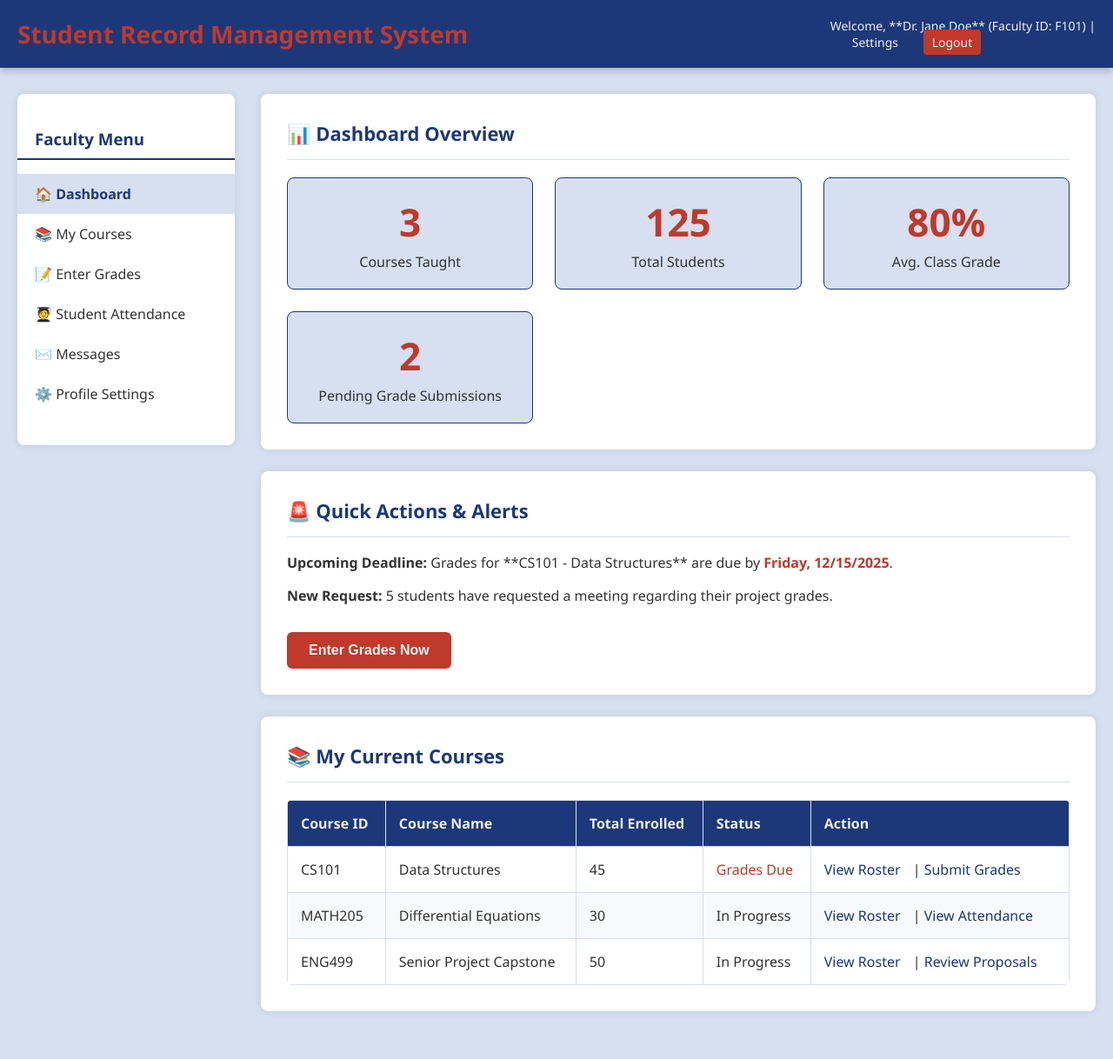
After one commit to vishalpotinda2608/studentManagementSystem, a Django app: page /faculty_InnerPage in a window 1280 px wide. The commit adds this page. Shown: the whole page at 87% size. Run offline with Django 5.2, Linux system fonts and the light colour scheme.

Commit message:
first commit

```diff
--- a/StudentRecord/templates/adminimp.html
+++ b/StudentRecord/templates/dashboard.html
@@ -1,6 +1,3 @@
-<!-- {%extends 'base.html'%}
-
-{% block content %}
 <!DOCTYPE html>
 <html lang="en">
 <head>
@@ -229,4 +226,3 @@
     <script src="https://cdn.jsdelivr.net/npm/bootstrap@5.3.3/dist/js/bootstrap.bundle.min.js"></script>
 </body>
 </html>
-{%endblock%} -->
--- /dev/null
+++ b/StudentRecord/templates/facultyInnerPage.html
@@ -0,0 +1,300 @@
+<!DOCTYPE html>
+<html lang="en">
+<head>
+    <meta charset="UTF-8">
+    <meta name="viewport" content="width=device-width, initial-scale=1.0">
+    <title>Faculty Dashboard - SRMS (Lighter Theme)</title>
+    <style>
+        /* Define Color Variables */
+        :root {
+            --primary-light-blue: #D6E0F0; /* Very light slate background */
+            --secondary-dark-blue: #1C3879; /* Deep blue for header/accents */
+            --accent-bright-red: #C0392B; /* Strong red for alerts/actions */
+            --content-background: #FFFFFF; /* Pure white for content blocks */
+            --text-dark: #333333;
+            --text-light: #F0F0F0;
+        }
+
+        /* General Body and Layout */
+        body {
+            font-family: 'Segoe UI', Tahoma, Geneva, Verdana, sans-serif;
+            margin: 0;
+            padding: 0;
+            background-color: var(--primary-light-blue);
+            color: var(--text-dark);
+        }
+
+        /* Header and Navigation */
+        header {
+            background-color: var(--secondary-dark-blue);
+            color: var(--text-light);
+            padding: 20px;
+            display: flex;
+            justify-content: space-between;
+            align-items: center;
+            box-shadow: 0 4px 8px rgba(0, 0, 0, 0.2);
+        }
+        header h1 {
+            margin: 0;
+            font-size: 28px;
+            color: var(--accent-bright-red); /* Title highlighted in red */
+        }
+        .user-info {
+            font-size: 14px;
+        }
+        .user-info nav a {
+            color: var(--text-light);
+            text-decoration: none;
+            margin-left: 15px;
+            padding: 5px 10px;
+            border-radius: 4px;
+            transition: background-color 0.3s;
+        }
+        .user-info nav a:hover {
+            background-color: var(--accent-bright-red);
+        }
+
+        /* Main Container */
+        .container {
+            display: flex;
+            max-width: 1400px;
+            margin: 30px auto;
+            padding: 0 20px;
+        }
+
+        /* Sidebar Menu */
+        .sidebar {
+            width: 250px;
+            background-color: var(--content-background);
+            padding: 20px 0;
+            border-radius: 8px;
+            box-shadow: 0 0 10px rgba(0, 0, 0, 0.1);
+            margin-right: 30px;
+            height: fit-content;
+        }
+        .sidebar h3 {
+            padding: 0 20px 10px 20px;
+            border-bottom: 2px solid var(--secondary-dark-blue);
+            margin-bottom: 15px;
+            color: var(--secondary-dark-blue);
+        }
+        .sidebar ul {
+            list-style: none;
+            padding: 0;
+        }
+        .sidebar li a {
+            text-decoration: none;
+            color: var(--text-dark);
+            display: flex;
+            align-items: center;
+            padding: 12px 20px;
+            transition: background-color 0.3s, color 0.3s;
+        }
+        .sidebar li a:hover, .sidebar li a.active {
+            background-color: var(--primary-light-blue);
+            color: var(--secondary-dark-blue);
+            font-weight: bold;
+        }
+
+        /* Main Content Area */
+        .content {
+            flex-grow: 1;
+        }
+        .dashboard-section {
+            background-color: var(--content-background);
+            padding: 30px;
+            border-radius: 8px;
+            box-shadow: 0 0 10px rgba(0, 0, 0, 0.1);
+            margin-bottom: 25px;
+        }
+        .dashboard-section h2 {
+            color: var(--secondary-dark-blue);
+            border-bottom: 1px solid var(--primary-light-blue);
+            padding-bottom: 15px;
+            margin-top: 0;
+            font-size: 22px;
+        }
+
+        /* Overview Cards */
+        .card-container {
+            display: grid;
+            grid-template-columns: repeat(auto-fit, minmax(220px, 1fr));
+            gap: 25px;
+            margin-top: 20px;
+        }
+        .card {
+            background-color: var(--primary-light-blue);
+            border: 1px solid var(--secondary-dark-blue);
+            padding: 20px;
+            border-radius: 8px;
+            text-align: center;
+            transition: transform 0.3s, box-shadow 0.3s;
+        }
+        .card:hover {
+            transform: translateY(-5px);
+            box-shadow: 0 5px 15px rgba(28, 56, 121, 0.2);
+        }
+        .card-value {
+            font-size: 44px;
+            font-weight: 700;
+            color: var(--accent-bright-red);
+            margin-bottom: 5px;
+        }
+        .card-label {
+            font-size: 16px;
+            color: var(--text-dark);
+        }
+
+        /* Quick Action Button */
+        .action-button {
+            background-color: var(--accent-bright-red);
+            color: var(--text-light);
+            border: none;
+            padding: 12px 25px;
+            border-radius: 6px;
+            cursor: pointer;
+            font-weight: bold;
+            font-size: 16px;
+            margin-top: 15px;
+            transition: background-color 0.3s, box-shadow 0.3s;
+        }
+        .action-button:hover {
+            background-color: #A93226; /* Slightly darker red on hover */
+            box-shadow: 0 5px 15px rgba(192, 57, 43, 0.4);
+        }
+
+        /* Table Styling */
+        table {
+            width: 100%;
+            border-collapse: collapse;
+            margin-top: 20px;
+            border-radius: 6px;
+            overflow: hidden;
+        }
+        th, td {
+            border: 1px solid #D6E0F0; /* Very light border */
+            padding: 15px;
+            text-align: left;
+        }
+        th {
+            background-color: var(--secondary-dark-blue);
+            color: var(--text-light);
+            font-weight: bold;
+        }
+        tr:nth-child(even) {
+            background-color: #F8F9FA; /* Off-white stripe effect */
+        }
+        tr:hover {
+            background-color: var(--primary-light-blue);
+        }
+        td a {
+            color: var(--secondary-dark-blue);
+            text-decoration: none;
+            margin-right: 10px;
+            transition: color 0.2s;
+        }
+        td a:hover {
+            color: var(--accent-bright-red);
+        }
+    </style>
+</head>
+<body>
+
+    <header>
+        <h1>Student Record Management System</h1>
+        <div class="user-info">
+            Welcome, **Dr. Jane Doe** (Faculty ID: F101) |
+            <nav>
+                <a href="javascript:void(0);">Settings</a>
+                <a href="login.html" style="background-color: var(--accent-bright-red);">Logout</a>
+            </nav>
+        </div>
+    </header>
+
+    <div class="container">
+        <div class="sidebar">
+            <h3>Faculty Menu</h3>
+            <ul>
+                <li><a href="#" class="active">🏠 Dashboard</a></li>
+                <li><a href="javascript:void(0);">📚 My Courses</a></li>
+                <li><a href="javascript:void(0);">📝 Enter Grades</a></li>
+                <li><a href="javascript:void(0);">🧑‍🎓 Student Attendance</a></li>
+                <li><a href="javascript:void(0);">✉️ Messages</a></li>
+                <li><a href="javascript:void(0);">⚙️ Profile Settings</a></li>
+            </ul>
+        </div>
+
+        <div class="content">
+
+            <div class="dashboard-section">
+                <h2>📊 Dashboard Overview</h2>
+                <div class="card-container">
+                    <div class="card">
+                        <div class="card-value">3</div>
+                        <div class="card-label">Courses Taught</div>
+                    </div>
+                    <div class="card">
+                        <div class="card-value">125</div>
+                        <div class="card-label">Total Students</div>
+                    </div>
+                    <div class="card">
+                        <div class="card-value">80%</div>
+                        <div class="card-label">Avg. Class Grade</div>
+                    </div>
+                    <div class="card">
+                        <div class="card-value">2</div>
+                        <div class="card-label">Pending Grade Submissions</div>
+                    </div>
+                </div>
+            </div>
+
+            <div class="dashboard-section">
+                <h2>🚨 Quick Actions & Alerts</h2>
+                <p><strong>Upcoming Deadline:</strong> Grades for **CS101 - Data Structures** are due by <span style="color: var(--accent-bright-red); font-weight: bold;">Friday, 12/15/2025</span>.</p>
+                <p><strong>New Request:</strong> 5 students have requested a meeting regarding their project grades.</p>
+                <button class="action-button">Enter Grades Now</button>
+            </div>
+
+            <div class="dashboard-section">
+                <h2>📚 My Current Courses</h2>
+                <table>
+                    <thead>
+                        <tr>
+                            <th>Course ID</th>
+                            <th>Course Name</th>
+                            <th>Total Enrolled</th>
+                            <th>Status</th>
+                            <th>Action</th>
+                        </tr>
+                    </thead>
+                    <tbody>
+                        <tr>
+                            <td>CS101</td>
+                            <td>Data Structures</td>
+                            <td>45</td>
+                            <td style="color: var(--accent-bright-red); font-weight: 500;">Grades Due</td>
+                            <td><a href="javascript:void(0);">View Roster</a> | <a href="javascript:void(0);">Submit Grades</a></td>
+                        </tr>
+                        <tr>
+                            <td>MATH205</td>
+                            <td>Differential Equations</td>
+                            <td>30</td>
+                            <td>In Progress</td>
+                            <td><a href="javascript:void(0);">View Roster</a> | <a href="javascript:void(0);">View Attendance</a></td>
+                        </tr>
+                        <tr>
+                            <td>ENG499</td>
+                            <td>Senior Project Capstone</td>
+                            <td>50</td>
+                            <td>In Progress</td>
+                            <td><a href="javascript:void(0);">View Roster</a> | <a href="javascript:void(0);">Review Proposals</a></td>
+                        </tr>
+                    </tbody>
+                </table>
+            </div>
+
+        </div>
+    </div>
+
+</body>
+</html>
--- a/StudentRecord/templates/index.html
+++ b/StudentRecord/templates/index.html
@@ -6,9 +6,6 @@
             <h1 class="display-3 fw-bold">Dr.D.Y.Patil Student Record Management</h1>
             <p class="lead mb-4">Centralized platform for tracking academic progress, attendance, and administrative data.</p>
 
-            <a href="#" class="btn btn-custom-red btn-lg me-2">View Records</a>
-
-            <a href="#" class="btn btn-outline-info btn-lg">Add New Student</a>
         </div>
     </header>
 
--- a/StudentRecord/templates/studentLogin.html
+++ b/StudentRecord/templates/studentLogin.html
@@ -47,7 +47,7 @@
                 <div id="messageBox" class="hidden p-3 mb-4 rounded-lg text-center font-medium transition duration-300"></div>
 
                 <!-- Student ID Input -->
-                <div class="mb-5">
+                <div class="mb-5" >
                     <label for="studentId" class="block text-sm font-medium text-gray-700 mb-1">Student ID</label>
                     <div class="relative">
                         <span class="absolute inset-y-0 left-0 flex items-center pl-3 text-gray-400">
@@ -99,7 +99,7 @@
 
         // Hardcoded Credentials for Student (DANGER: DO NOT use hardcoded credentials in production!)
         const STUDENT_ID = 'S12345';
-        const STUDENT_PASS = 'student123';
+        const STUDENT_PASS = 'student';
 
         function showMessage(message, type = 'success') {
             messageBox.textContent = message;
--- a/StudentRecord/views.py
+++ b/StudentRecord/views.py
@@ -1,6 +1,10 @@
-from django.shortcuts import render
+from django.shortcuts import render, redirect
+from django.contrib.auth import authenticate, login
+from django.contrib import messages
+from connect import connection
 
 # Create your views here.
+
 def index(request):
     return render(request,'index.html')
 
@@ -8,10 +12,56 @@ def records(request):
     return render(request,'records.html')
 
 def admin_page(request):
+    if request.method == 'POST':
+        studentId = request.POST.get("username")
+        password = request.POST.get("password")
+
+        print(studentId)
+        print(password)
+
+        connect = connection()
+        cursor = connect.cursor()
+
+        query = "SELECT * FROM users"
+        cursor.execute(query)
+
+        result = cursor.fetchall()
+
+        for row in result:
+            print(row)
+
+        cursor.close()
+
+        user = authenticate(request, studentId = studentId, password = password)
+
+        if user is not None:
+            login(request,user)
+            return redirect('home')
+        else:
+           messages.error(request,"Invalid username or password")
+
+
     return render(request,'admin_page.html')
 
 def studentLogin(request):
+    if request.method == 'POST':
+        username = request.POST.get("username")
+        password = request.POST.get("password")
+
+        user = authenticate(request,username = username, password = password)
+
+        if user is not None:
+            login(request,user)
+            return redirect('home')
+        else:
+            messages.error(request,'Invalid username or password')
     return render(request,'studentLogin.html')
 
 def facultylogin(request):
     return render(request,'facultylogin.html')
+
+def dashboard(request):
+    return render(request,'dashboard.html')
+
+def facultyInnerPage(request):
+    return render(request,'facultyInnerPage.html')
--- a/StudentRecordManagement/settings.py
+++ b/StudentRecordManagement/settings.py
@@ -76,7 +76,11 @@ WSGI_APPLICATION = 'StudentRecordManagement.wsgi.application'
 DATABASES = {
     'default': {
         'ENGINE': 'django.db.backends.sqlite3',
-        'NAME': BASE_DIR / 'db.sqlite3',
+        'NAME': 'studentrecordms_db',
+        'USER': 'root',
+        'PASSWORD':'',
+        'HOST': 'localhost',
+        'PORT':'3306',
     }
 }
 
--- a/StudentRecordManagement/urls.py
+++ b/StudentRecordManagement/urls.py
@@ -28,4 +28,7 @@ urlpatterns = [
     path('admin',admin_page, name='admin_page'),
     path('student-login',studentLogin, name='studentLogin'),
     path('faculty-login',facultylogin, name='facultylogin'),
+
+    path('dashboard',dashboard, name='dashboard'),
+    path('faculty_InnerPage',facultyInnerPage, name='facultyInnerPage'),
 ]
```
Also changed, not shown: StudentRecord/templates/admin_page.html (+4 -9 lines), StudentRecord/templates/facultyLogin.html (+3 -9 lines), connect.py (added, +15 -0 lines), README.md, 2 other files.
